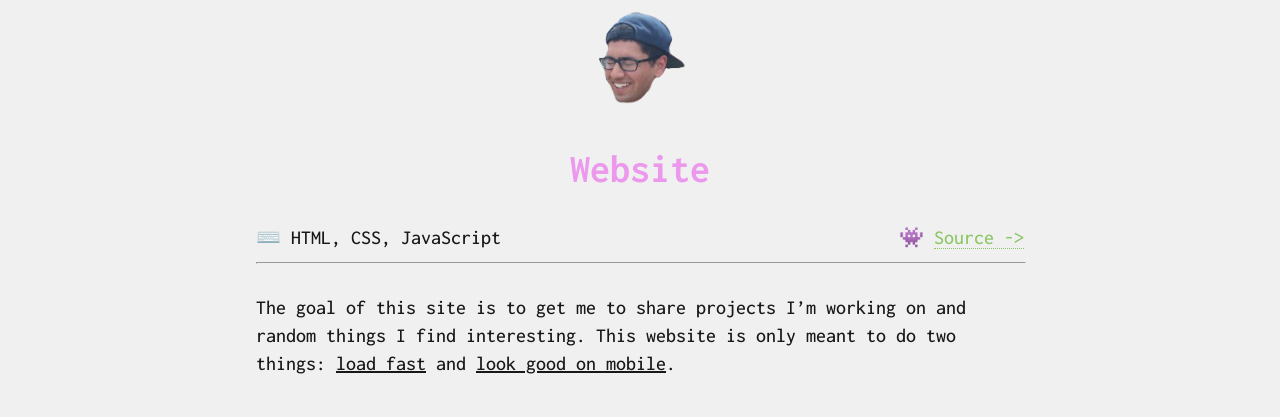
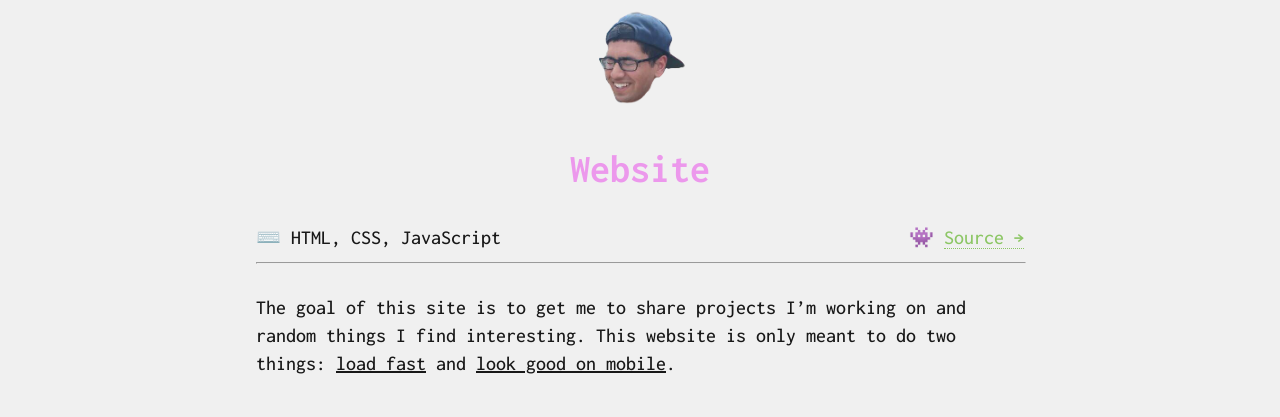
Before and after one commit to omkarmoghe/omkarmoghe.github.io, a Jekyll site: the page built from _projects/website.md, in a window 1280 px wide. Shown: the top 417 px of the page. Built offline with Jekyll 4.4.1, drawn with Linux system fonts in a browser that asks for light colours; nearby versions of some CDN libraries.

Commit message:
better arrow

```diff
--- a/_layouts/project.html
+++ b/_layouts/project.html
@@ -5,7 +5,7 @@ layout: default
 <h1 class="projects">{{ page.title }}</h1>
 <div class="detail">
   <span class="detail-left">⌨️ {{ page.languages | join: ", " }}</span>
-  <span class="detail-right github">👾 <a href={{ page.github_url }}>Source -></a></span>
+  <span class="detail-right github">👾 <a href={{ page.github_url }}>Source →</a></span>
 </div>
 <hr />
 
```
